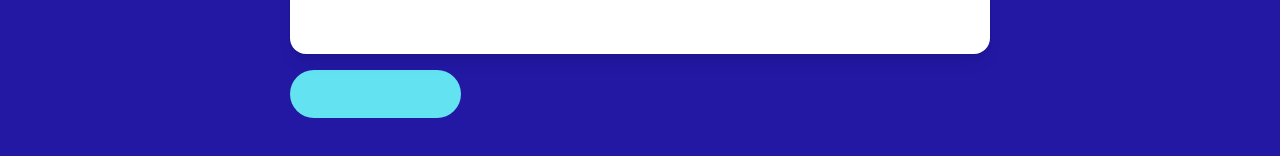
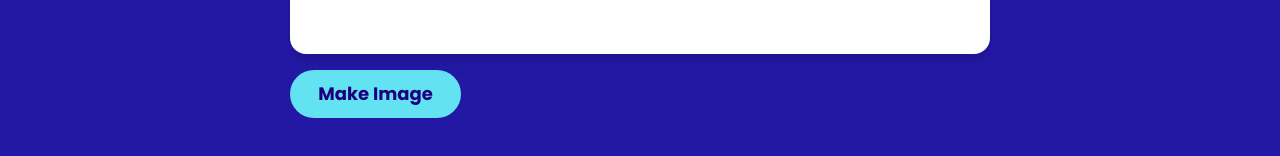
Before and after one commit to neontribe/think-ai, a Next.js app: page /process/query in a window 1280 px wide. Shown: the part 600-756 px from the top of the page. Built offline with nearby package versions, Linux system fonts and the light colour scheme.

Commit message:
import PromptInput to query page

```diff
--- a/src/app/process/query/page.jsx
+++ b/src/app/process/query/page.jsx
@@ -25,8 +25,14 @@ export default function Query() {
     <button className="bg-[#63E2F1] text-[#1B0080] px-6 py-3 w-[171px] h-[48px] text-lg inline-flex items-center justify-center font-bold rounded-full transition durantion-300 hover:bg-[#9747FF] hover:text-white focus:outline-none focus:ring-2 focus:ring-offset-2 focus:ring-[#9747FF]" type="button" onClick={() => router.push('/process/response')}>
       Create!
     </button>
-    <PromptInput apiEndpoint="" suggestedText="Describe something ..."
-    onSubmit={() => {}}
-    />
-  </>);
+    {/* Prompt Input Component */}
+    <PromptInput
+          apiEndpoint="/api/image"
+          suggestedText="Describe something ..."
+          modelType="image-generation"
+          buttonText="Make Image"
+          onSubmit={() => router.push("/process/response")}
+        />
+  </>
+  );
 }
```
